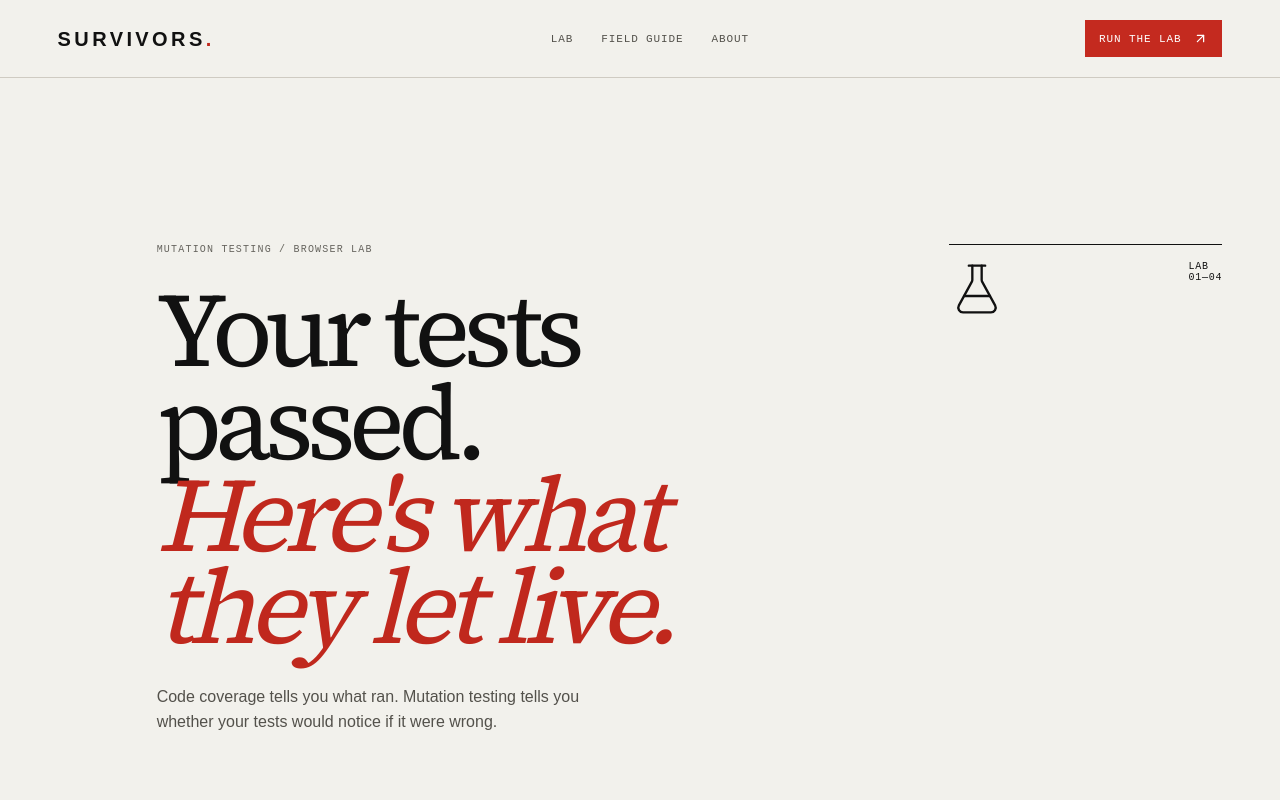
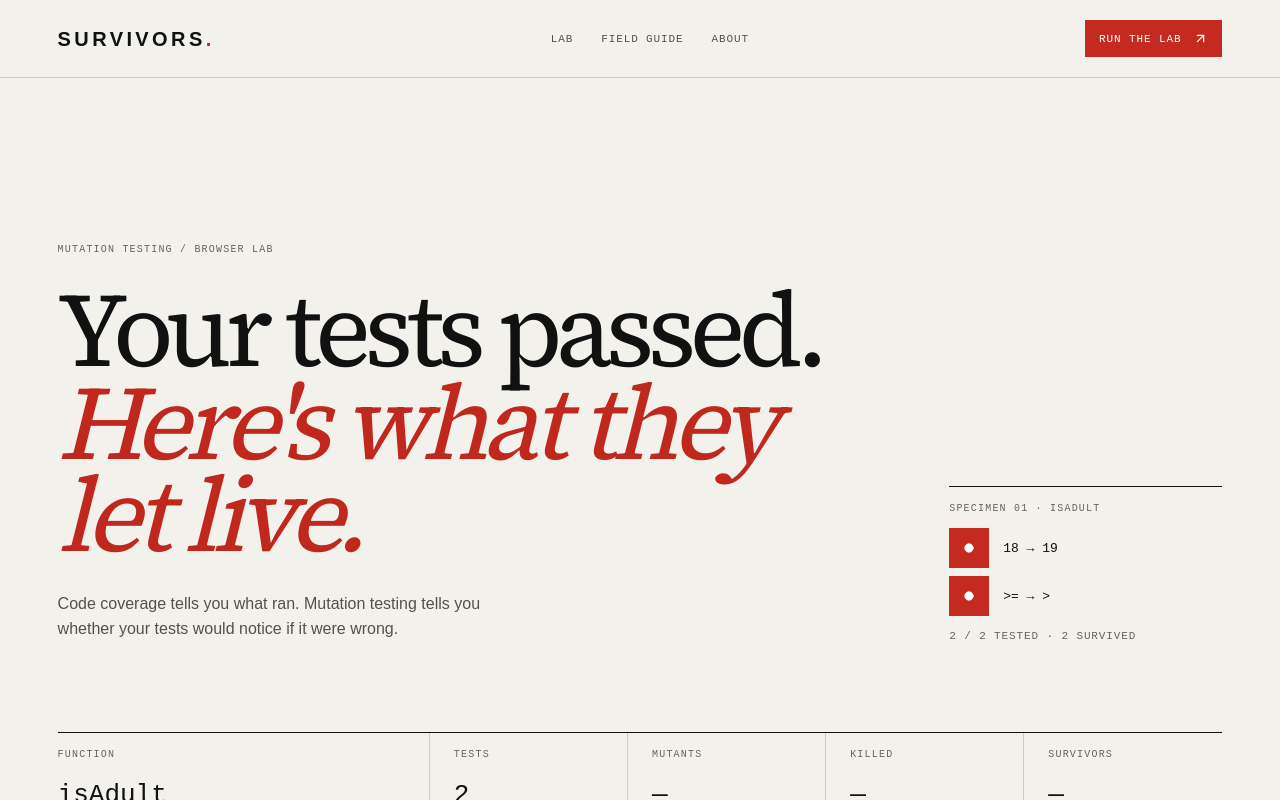
Before and after one commit to Surajp1602/survivors-lab, a Next.js app: page / in a window 1280 px wide. Shown: the top 800 px of the page. Built offline with nearby package versions, Linux system fonts and the light colour scheme.

Commit message:
Align the hero, add a live specimen, fix heading names, enlarge guide examples

```diff
--- /dev/null
+++ b/app/hero-specimen.tsx
@@ -0,0 +1,42 @@
+'use client'
+
+import { useEffect, useState } from 'react'
+import { Check, Circle } from 'lucide-react'
+import { createMutants } from '@/lib/engine'
+import { heroDemo } from '@/lib/presets'
+import { useReducedMotion } from './motion-prefs'
+
+const mutants = createMutants(heroDemo.specimen.fn)
+const STEP_MS = 900
+const HOLD_STEPS = 4
+
+/** Specimen 01's mutant cells filling in, in the results grid's cell styles. Reduced motion shows the final state. */
+export function HeroSpecimen() {
+  const reduced = useReducedMotion()
+  const [step, setStep] = useState(0)
+  useEffect(() => {
+    if (reduced) return
+    const timer = setInterval(() => setStep((s) => (s + 1) % (mutants.length + HOLD_STEPS + 1)), STEP_MS)
+    return () => clearInterval(timer)
+  }, [reduced])
+  const filled = reduced ? mutants.length : Math.min(step, mutants.length)
+  const survivors = heroDemo.survived.filter(Boolean).length
+  return (
+    <figure className="hero-specimen" aria-label={`Specimen ${heroDemo.specimen.id}, ${heroDemo.specimen.name}: ${mutants.length} mutants, ${survivors} survive the tests`}>
+      <figcaption className="field-label">Specimen {heroDemo.specimen.id} · {heroDemo.specimen.name}</figcaption>
+      <ul className="hero-rows" aria-hidden="true">
+        {mutants.map((m, i) => {
+          const done = i < filled
+          const alive = heroDemo.survived[i]
+          return (
+            <li key={m.key}>
+              <span className={`mutant-cell ${done ? (alive ? 'survived' : 'killed') : ''}`}>{done && (alive ? <Circle size={10} fill="currentColor"/> : <Check size={14}/>)}</span>
+              <code>{m.before.trim()} → {m.after.trim()}</code>
+            </li>
+          )
+        })}
+      </ul>
+      <p className="hero-tally" aria-hidden="true">{filled} / {mutants.length} tested · {heroDemo.survived.slice(0, filled).filter(Boolean).length} survived</p>
+    </figure>
+  )
+}
--- a/app/page.tsx
+++ b/app/page.tsx
@@ -7,6 +7,7 @@ import { motion, AnimatePresence } from 'motion/react'
 import { javascript } from '@codemirror/lang-javascript'
 import { Decoration, EditorView, lineNumbers, gutter, GutterMarker, type BlockInfo, type Extension } from '@uiw/react-codemirror'
 import { CountUp } from './count-up'
+import { HeroSpecimen } from './hero-specimen'
 import { createBrowserRunner } from '@/lib/browser-runner'
 import { fieldGuide, marquee } from '@/lib/catalogue'
 import type { SyntaxProblem } from '@/lib/diagnostics'
@@ -156,10 +157,10 @@ export default function Page() {
   const meta = [['Function', specimen.name], ['Tests', tests.split('\n').filter(Boolean).length], ['Mutants', runScope ? mutants.length : '—'], ['Killed', runScope ? killed.length : '—'], ['Survivors', runScope ? survivors.length : '—']]
   const changed = scope === 'changed'
   return <><a className="skip" href="#lab">Skip to content</a><header className="masthead"><a className="wordmark" href="#top">SURVIVORS<span>.</span></a><nav><a href="#lab">Lab</a><a href="#guide">Field Guide</a><a href="#about">About</a></nav><a className="button button-small" href="#lab">Run the lab <ArrowUpRight size={15}/></a></header>
-    <main id="top"><section className="hero page-grid"><div className="hero-copy"><p className="eyebrow">Mutation testing / browser lab</p><h1>Your tests passed.<br/><em>Here&apos;s what they let live.</em></h1><p className="lede">Code coverage tells you what ran. Mutation testing tells you whether your tests would notice if it were wrong.</p></div><div className="hero-mark" aria-hidden="true"><FlaskConical size={56} strokeWidth={1}/><span>LAB<br/>01—04</span></div></section>
+    <main id="top"><section className="hero page-grid"><div className="hero-copy"><p className="eyebrow">Mutation testing / browser lab</p><h1>Your tests passed.{' '}<br/><em>Here&apos;s what they let live.</em></h1><p className="lede">Code coverage tells you what ran. Mutation testing tells you whether your tests would notice if it were wrong.</p></div><div className="hero-mark"><HeroSpecimen/></div></section>
       <section className="metadata page-grid" aria-label="Specimen metadata">{meta.map(([label, value]) => <div className="meta-cell" key={label}><span className="field-label">{label}</span><strong>{value}</strong></div>)}</section>
       <section className="marquee" aria-label="Mutation operators"><div>{marquee.map((m) => `${m.label}　`).join('')}</div></section>
-      <section className="lab section-shell" id="lab"><div className="section-heading"><div><p className="eyebrow">No. 01 / Workbench</p><h2>Run the lab.</h2></div><p className="section-note">Write the code. Write the test.<br/>We&apos;ll introduce the wrongness.</p></div>
+      <section className="lab section-shell" id="lab"><div className="section-heading"><div><p className="eyebrow">No. 01 / Workbench</p><h2>Run the lab.</h2></div><p className="section-note">Write the code. Write the test.{' '}<br/>We&apos;ll introduce the wrongness.</p></div>
         <div className="specimen-picker"><span className="field-label">Specimen</span>{specimens.map((s) => <button key={s.id} className={specimen.id === s.id ? 'active' : ''} onClick={() => selectSpecimen(s)}><span>{s.id}</span>{s.name}</button>)}</div>
         <div className="scope-switch" role="radiogroup" aria-label="Mutation scope"><span className="field-label">Scope</span>
           {([['whole', 'Whole function'], ['changed', 'Changed lines']] as const).map(([value, label]) => <button key={value} role="radio" aria-checked={scope === value} className={scope === value ? 'active' : ''} onClick={() => setScope(value)}>{label}</button>)}
@@ -191,7 +192,7 @@ export default function Page() {
           {notes[m.key] && <p className="card-note" role="status">{notes[m.key]}</p>}
         </motion.article> })}</div>}
         {marked.length > 0 && <div className="equivalent-list"><p className="field-label">Marked equivalent · excluded from the score</p><ul>{marked.map((m) => <li key={m.key}><span className="catalogue-no">{catalogueNo(m)}</span><span>{m.operator}, line {m.line}</span><code>{m.before.trim()} → {m.after.trim()}</code><button className="text-button" onClick={() => toggleEquivalent(m)}><Undo2 size={13}/>Unmark</button></li>)}</ul></div>}</div></section>
-      <section className="guide section-shell" id="guide"><div className="section-heading"><div><p className="eyebrow">No. 03 / Reference</p><h2>Field guide.</h2></div><p className="section-note">Small changes. Meaningful pressure.<br/>The complete catalogue of operators.</p></div><div className="guide-grid">{fieldGuide.map((g, i) => <article className="guide-card" key={g.operator}><span className="catalogue-no">0{i + 1}</span><h3>{g.operator}</h3><div className="guide-diff"><code>{g.before}</code><span>→</span><code>{g.after}</code></div><p>{g.note}</p></article>)}</div><p className="guide-note">Scope runs to changed lines in review; run the whole function when you&apos;re auditing a test suite.</p></section>
-      <section className="about section-shell page-grid" id="about"><div><p className="eyebrow">About the project</p><h2>A small instrument<br/><em>for serious tests.</em></h2></div><div className="about-copy"><p>Made by <strong>Suraj Pawar</strong>, a software engineer in Pune. At Handshake AI I author agentic coding benchmarks and build mutation-testing gates that check whether a benchmark&apos;s tests actually catch broken solutions.</p><p>Survivors is a small public version of that idea.</p><div className="links"><a href="https://github.com/Surajp1602" target="_blank" rel="noreferrer">GitHub <ArrowUpRight size={14}/></a><a href="https://www.linkedin.com/in/surajpawar0216" target="_blank" rel="noreferrer">LinkedIn <ArrowUpRight size={14}/></a></div></div></section>
+      <section className="guide section-shell" id="guide"><div className="section-heading"><div><p className="eyebrow">No. 03 / Reference</p><h2>Field guide.</h2></div><p className="section-note">Small changes. Meaningful pressure.{' '}<br/>The complete catalogue of operators.</p></div><div className="guide-grid">{fieldGuide.map((g, i) => <article className="guide-card" key={g.operator}><span className="catalogue-no">0{i + 1}</span><h3>{g.operator}</h3><div className="guide-diff"><code>{g.before}</code><span>→</span><code>{g.after}</code></div><p>{g.note}</p></article>)}</div><p className="guide-note">Scope runs to changed lines in review; run the whole function when you&apos;re auditing a test suite.</p></section>
+      <section className="about section-shell page-grid" id="about"><div><p className="eyebrow">About the project</p><h2>A small instrument{' '}<br/><em>for serious tests.</em></h2></div><div className="about-copy"><p>Made by <strong>Suraj Pawar</strong>, a software engineer in Pune. At Handshake AI I author agentic coding benchmarks and build mutation-testing gates that check whether a benchmark&apos;s tests actually catch broken solutions.</p><p>Survivors is a small public version of that idea.</p><div className="links"><a href="https://github.com/Surajp1602" target="_blank" rel="noreferrer">GitHub <ArrowUpRight size={14}/></a><a href="https://www.linkedin.com/in/surajpawar0216" target="_blank" rel="noreferrer">LinkedIn <ArrowUpRight size={14}/></a></div></div></section>
     </main><footer><span>SURVIVORS<span className="red">.</span></span><span>Runs entirely in your browser. No code is uploaded.</span><span className="footer-links"><a href="https://github.com/Surajp1602" target="_blank" rel="noreferrer">GitHub</a><a href="https://www.linkedin.com/in/surajpawar0216" target="_blank" rel="noreferrer">LinkedIn</a><span>© 2026 Suraj Pawar</span></span></footer></>
 }
--- a/lib/presets.ts
+++ b/lib/presets.ts
@@ -8,3 +8,6 @@ export const specimens: Specimen[] = [
   { id: '03', name: 'applyDiscount', fn: 'function applyDiscount(price, pct) {\n  if (pct > 100) throw new Error("bad pct");\n  return price - (price * pct) / 100;\n}', tests: "test('discount', () => expect(applyDiscount(200, 10)).toBe(180));\ntest('invalid pct', () => expect(() => applyDiscount(200, 150)).toThrow());" },
   { id: '04', name: 'A small PR', scope: 'changed', before: 'function shippingFee(total) {\n  if (total >= 500) return 0;\n  return 40;\n}', fn: 'function shippingFee(total, express) {\n  if (total >= 500) return 0;\n  if (express) return 90;\n  return 40;\n}', tests: "test('free over 500', () => expect(shippingFee(600)).toBe(0));\ntest('standard fee', () => expect(shippingFee(100)).toBe(40));\ntest('express costs more', () => expect(shippingFee(100, true) > 40).toBeTruthy());" },
 ]
+
+/** What the hero animation plays: Specimen 01's mutants and how they end up. A unit test checks this against a real run. */
+export const heroDemo = { specimen: specimens[0], survived: [true, true] }
```
Also changed, not shown: app/globals.css, 1 other file (tests, documents, lock files or other folders).
